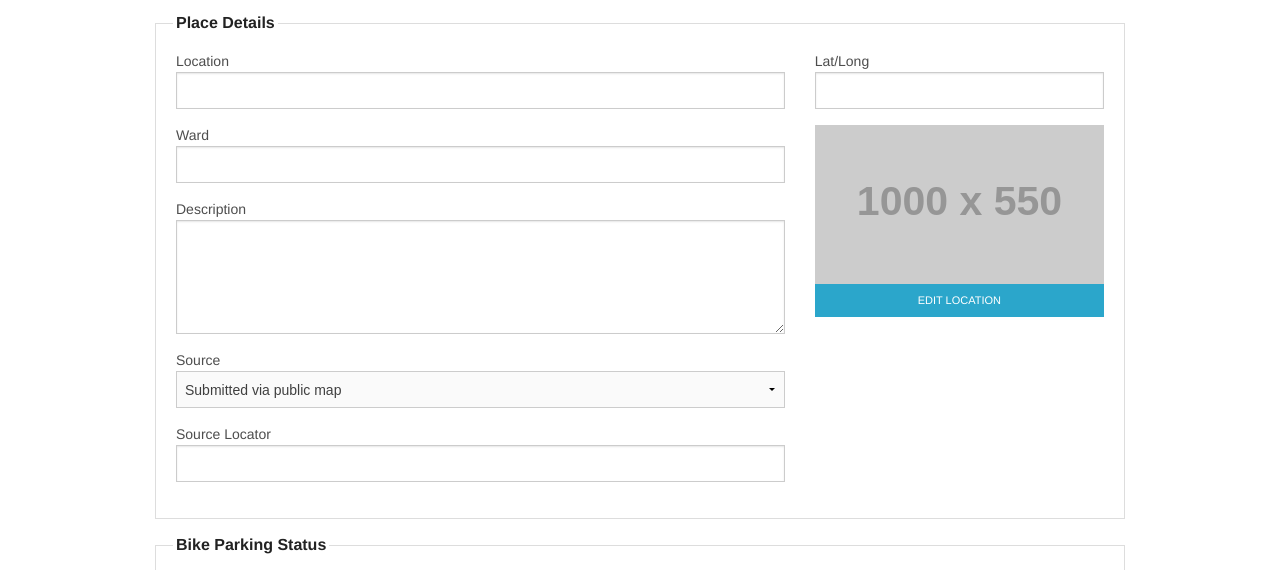
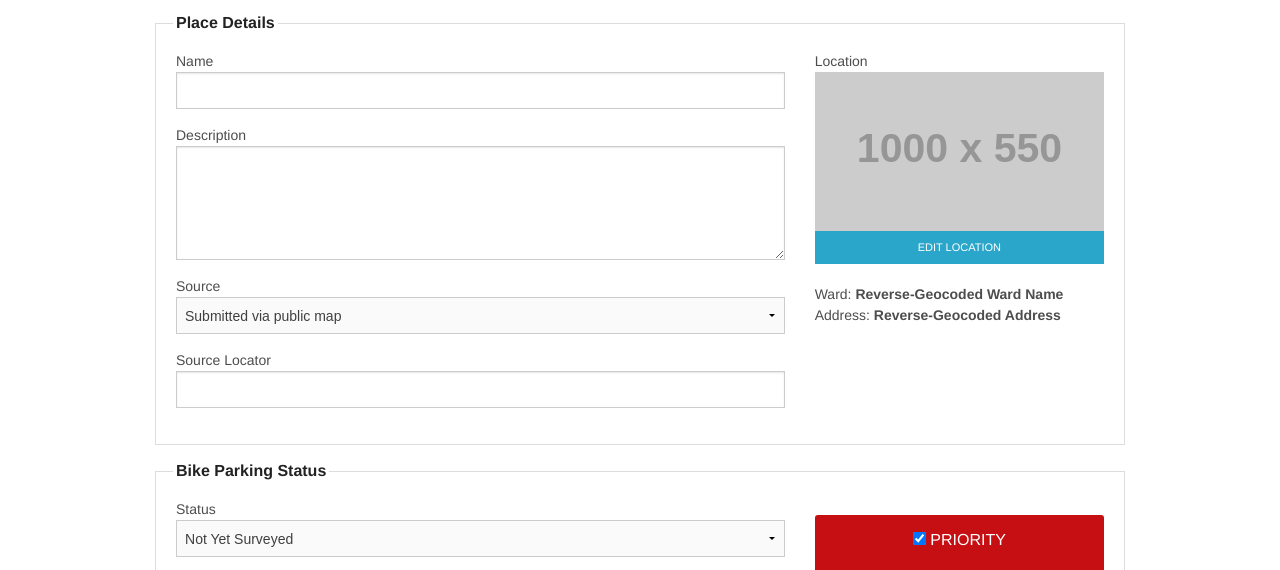
Before and after one commit to poepublic/shareabouts-editor-pblongbeach, a plain HTML site: page place.html in a window 1280 px wide. Shown: the part 177-747 px from the top of the page. Drawn offline with Linux system fonts and the light colour scheme; placeholder pictures from the web are drawn by us.

Commit message:
revise Place Details

```diff
--- a/place.html
+++ b/place.html
@@ -43,8 +43,7 @@
             <div class="row">
               <div class="large-8 columns">
 
-                <label>Location<input type="text"></label>
-                <label>Ward<input type="text"></label>
+                <label>Name<input type="text"></label>
                 <label>Description<textarea rows="6"></textarea></label>
                 <label>Source
                   <select>
@@ -62,9 +61,11 @@
               </div><!-- end .columns -->
               <div class="large-4 columns">
 
-                <label>Lat/Long<input type="text"></label>
+                <label>Location</label>
                 <img src="http://placehold.it/1000x550&text=map">
                 <button class="button tiny expand">EDIT LOCATION</button>
+                <label>Ward: <strong>Reverse-Geocoded Ward Name</strong></label>
+                <label>Address: <strong>Reverse-Geocoded Address</strong></label>
 
               </div><!-- end .columns -->
             </div><!-- end .row -->
```
